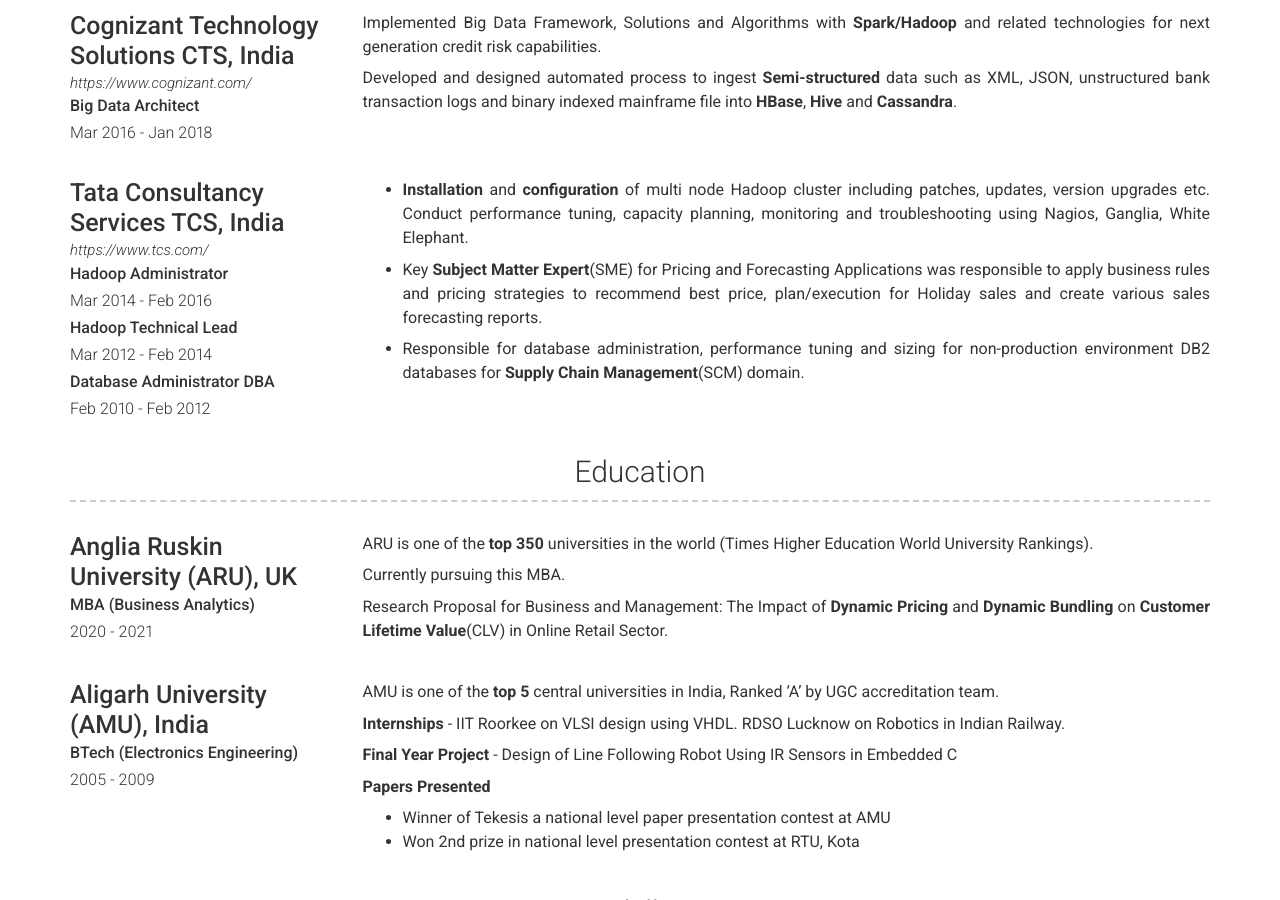
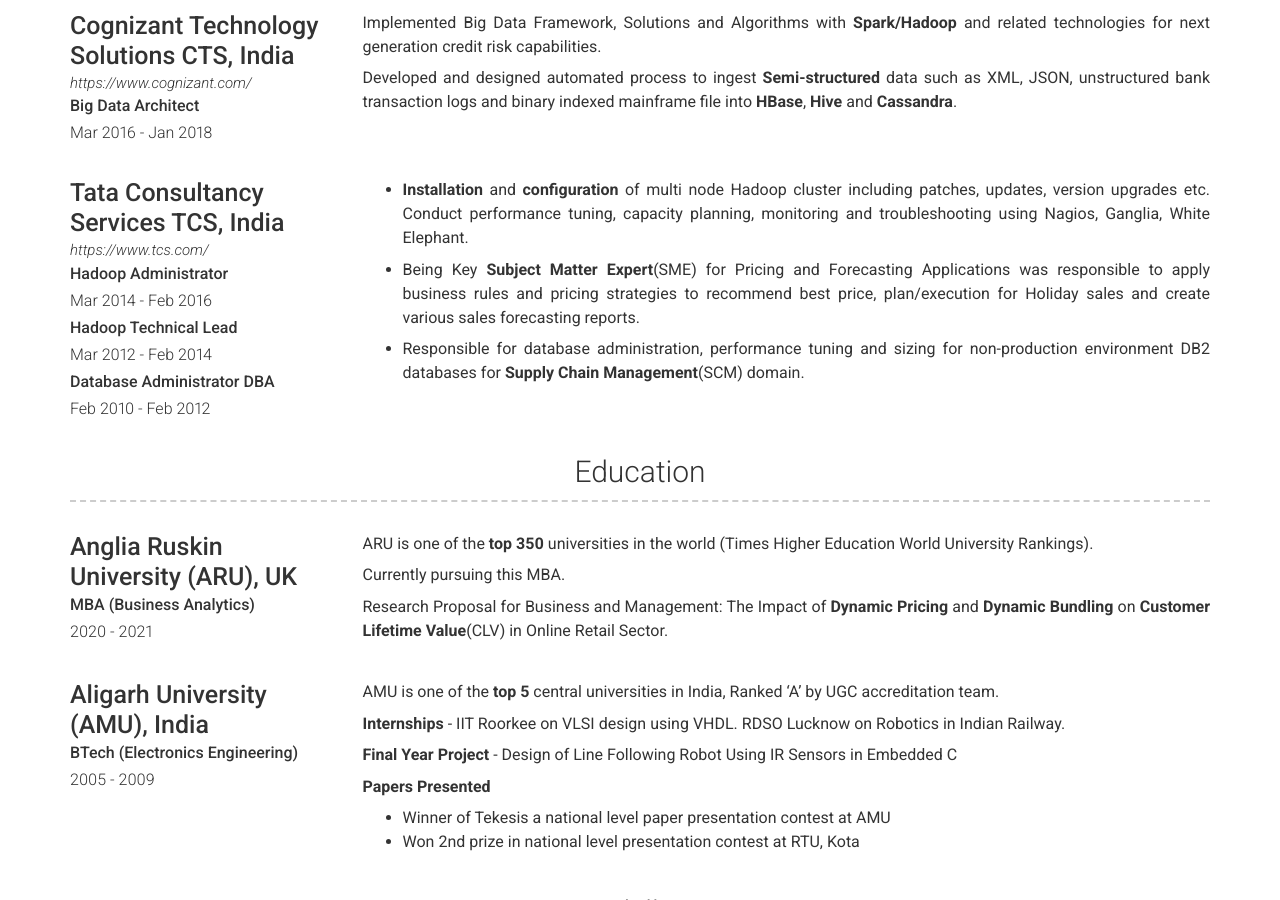
Before and after one commit to mohd-hasnain/mohd-hasnain.github.io, a Jekyll site: the page built from index.md, in a window 1280 px wide and 900 px high, scrolled down 1506 px. Built offline with Jekyll 4.4.1, drawn with Linux system fonts in a browser that asks for light colours; nearby versions of some CDN libraries.

Commit message:
Update experience.yml

```diff
--- a/_data/experience.yml
+++ b/_data/experience.yml
@@ -37,7 +37,7 @@
     - **Installation** and **configuration** of multi node Hadoop cluster including patches, updates, version upgrades etc.
     Conduct performance tuning, capacity planning, monitoring and troubleshooting using Nagios, Ganglia, White Elephant.
 
-    - Key **Subject Matter Expert**(SME) for Pricing and Forecasting Applications was responsible to apply business rules and pricing strategies
+    - Being Key **Subject Matter Expert**(SME) for Pricing and Forecasting Applications was responsible to apply business rules and pricing strategies
     to recommend best price, plan/execution for Holiday sales and create various sales forecasting reports.
 
     - Responsible for database administration, performance tuning and sizing for non-production environment DB2 databases for
```
